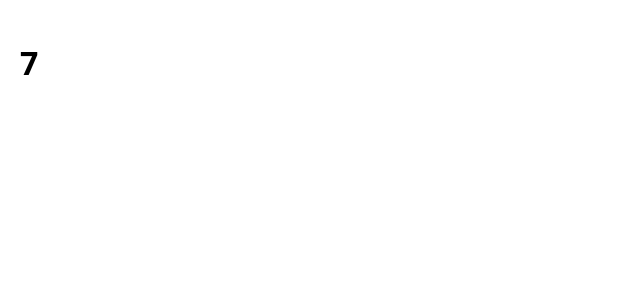
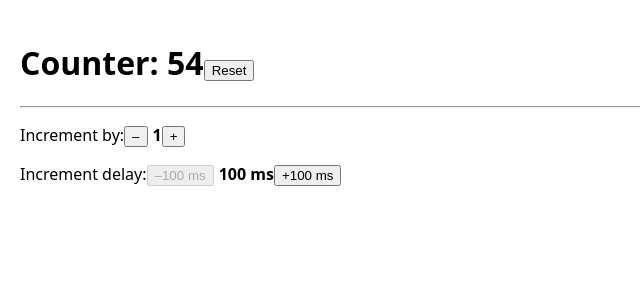
Before and after one commit to Oleksandr549/react-learning, a React (Vite) app: page / in a window 1280 px wide. Shown: the top 300 px of the page, without its empty margins (0-640 px from the left). Built offline with nearby package versions, Linux system fonts and the light colour scheme.

Commit message:
UseEffect Timer

```diff
--- /dev/null
+++ b/src/04-escape-hatches/UseEffect.tsx
@@ -0,0 +1,51 @@
+import { useState, useEffect } from 'react';
+import { useEffectEvent } from 'react';
+
+export default function Timer() {
+  const [count, setCount] = useState(0);
+  const [increment, setIncrement] = useState(1);
+  const [delay, setDelay] = useState(100);
+
+  const onTick = useEffectEvent(() => {
+    setCount(c => c + increment);
+  });
+
+  useEffect(() => {
+    const id = setInterval(() => {
+      onTick();
+    }, delay);
+    return () => {
+      clearInterval(id);
+    }
+  }, [delay]);
+
+  return (
+    <>
+      <h1>
+        Counter: {count}
+        <button onClick={() => setCount(0)}>Reset</button>
+      </h1>
+      <hr />
+      <p>
+        Increment by:
+        <button disabled={increment === 0} onClick={() => {
+          setIncrement(i => i - 1);
+        }}>–</button>
+        <b>{increment}</b>
+        <button onClick={() => {
+          setIncrement(i => i + 1);
+        }}>+</button>
+      </p>
+      <p>
+        Increment delay:
+        <button disabled={delay === 100} onClick={() => {
+          setDelay(d => d - 100);
+        }}>–100 ms</button>
+        <b>{delay} ms</b>
+        <button onClick={() => {
+          setDelay(d => d + 100);
+        }}>+100 ms</button>
+      </p>
+    </>
+  );
+}
--- a/src/App.tsx
+++ b/src/App.tsx
@@ -2,8 +2,8 @@
 // import { TeaSet } from "./01-describing-the-ui/Profile";
 // import Profile from "./02-adding-interactivity/Profile";
 // import ToDoApp from "./03-managing-state/ToDoApp";
-import Profile from "./04-escape-hatches/Profile";
-import Counter from "./04-escape-hatches/Counter";
+// import Profile from "./04-escape-hatches/Profile";
+import Timer from "./04-escape-hatches/UseEffect";
 
 export default function App() {
 
@@ -11,7 +11,7 @@ export default function App() {
   // <ToDoApp/>
   <>
   {/* <Profile/> */}
-  <Counter/>
+  <Timer/>
      </>
   ) ;
 
```
